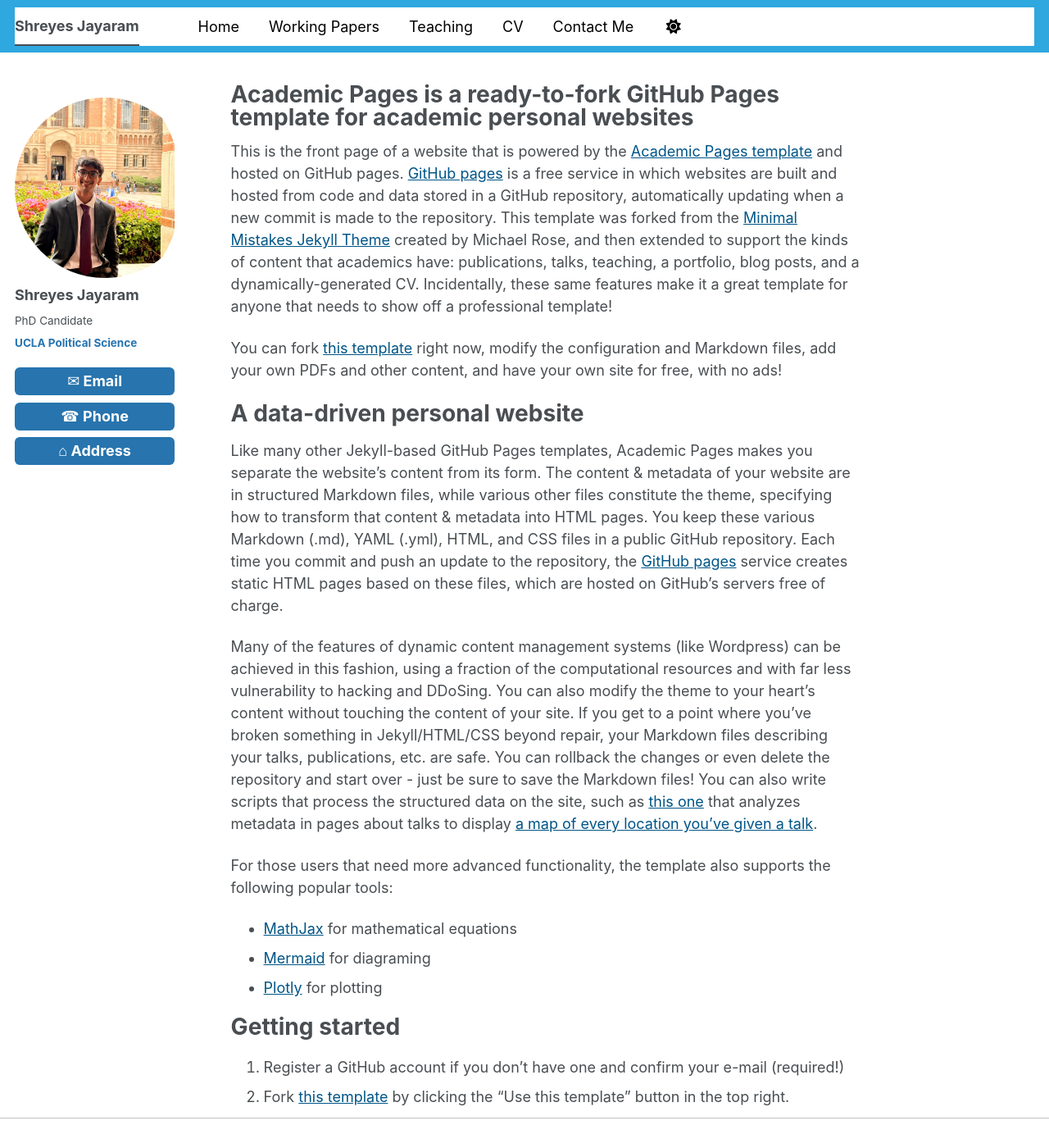
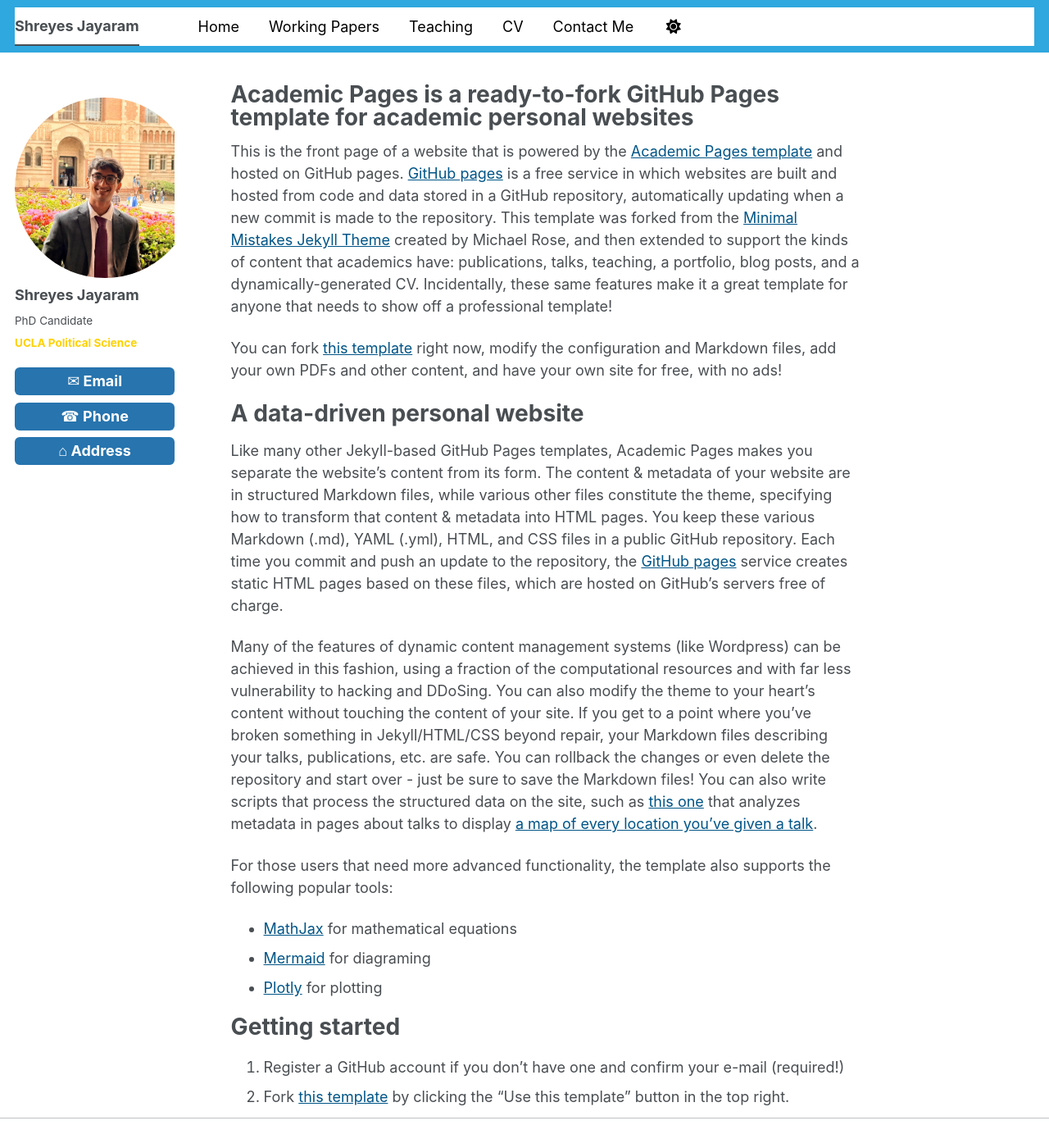
Before and after one commit to shreyesjayaram/shreyesjayaram.github.io, a Jekyll site: the page built from _pages/about.md, in a window 1280 px wide and 1400 px high. Shown: the whole window at 82% size. Built offline with Jekyll 4.4.1, drawn with Linux system fonts in a browser that asks for light colours; a script bundle is joined from its source files by our own code; library files that are not in the unit come from our copies.

Commit message:
Update _default_dark.scss

```diff
--- a/_sass/theme/_default_dark.scss
+++ b/_sass/theme/_default_dark.scss
@@ -58,8 +58,72 @@
   background-color: #252838 !important;
 }
 
-/* Slightly larger profile image */
+/* Keep navigation seamless with background */
+html[data-theme="dark"] .greedy-nav {
+  background-color: #252838 !important;
+}
+
+/* Push search/theme icons to right */
+.greedy-nav .visible-links {
+  margin-right: auto;
+}
+
+/* Better sidebar photo: larger + zoomed/cropped */
+.author__avatar {
+  width: 220px !important;
+  height: 220px !important;
+  overflow: hidden !important;
+  border-radius: 50% !important;
+}
+
 .author__avatar img {
-  max-width: 180px !important;
-  width: 180px !important;
+  width: 220px !important;
+  height: 220px !important;
+  max-width: none !important;
+  object-fit: cover !important;
+  object-position: center 35% !important;
+  transform: scale(1.35);
 }
+
+/* UCLA link */
+.ucla-link {
+  display: inline-block;
+  margin-top: 0.4rem;
+  color: #FFD100 !important; /* UCLA Gold */
+  font-weight: 700;
+  text-decoration: none !important;
+}
+
+.ucla-link:hover {
+  color: #FFDD44 !important;
+}
+
+/* Sidebar buttons */
+.profile-buttons {
+  margin-top: 1rem;
+  display: flex;
+  flex-direction: column;
+  gap: 0.45rem;
+}
+
+.profile-buttons a {
+  display: inline-block;
+  background: #2774AE !important; /* UCLA Blue */
+  color: white !important;
+  padding: 0.45rem 0.7rem;
+  border-radius: 6px;
+  text-decoration: none !important;
+  font-weight: 700;
+  text-align: center;
+}
+
+.profile-buttons a:hover {
+  background: #005587 !important;
+  color: white !important;
+}
+
+/* Remove footer follow/feed/copyright clutter */
+.page__footer-follow,
+.page__footer-copyright {
+  display: none !important;
+}
```
